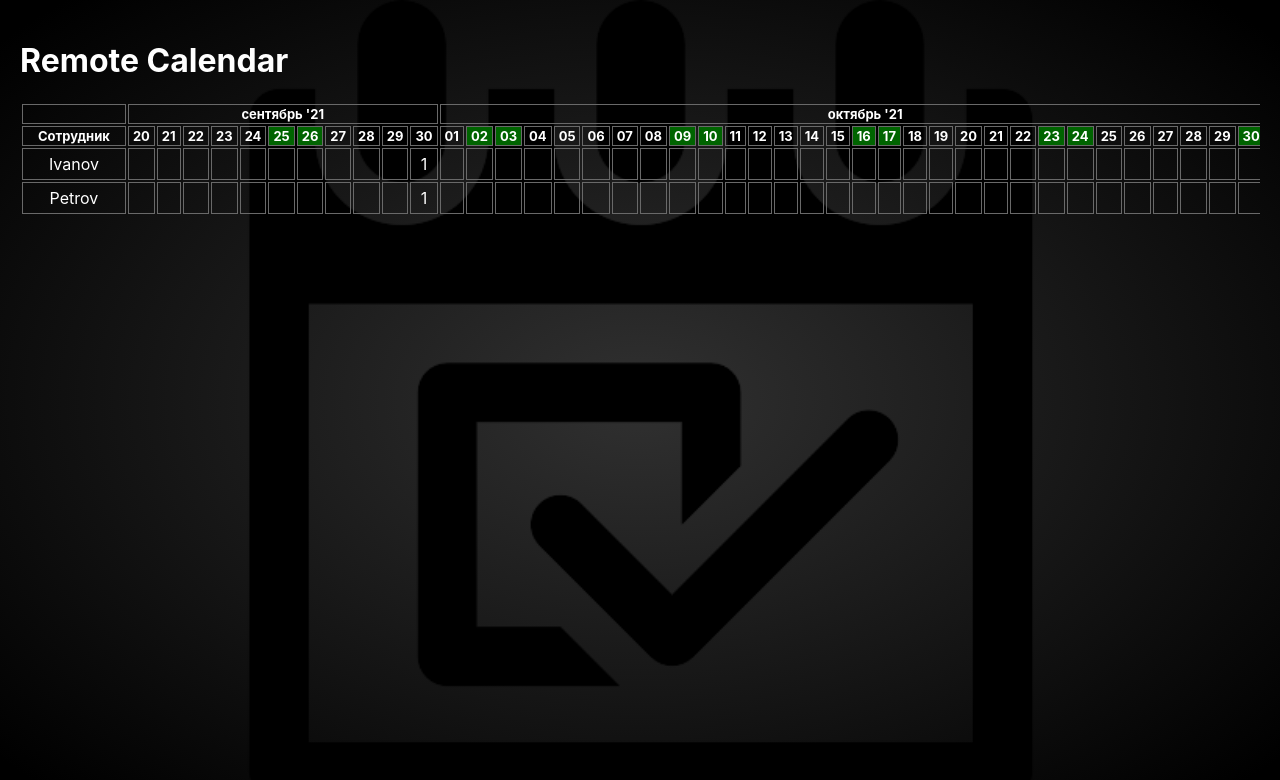
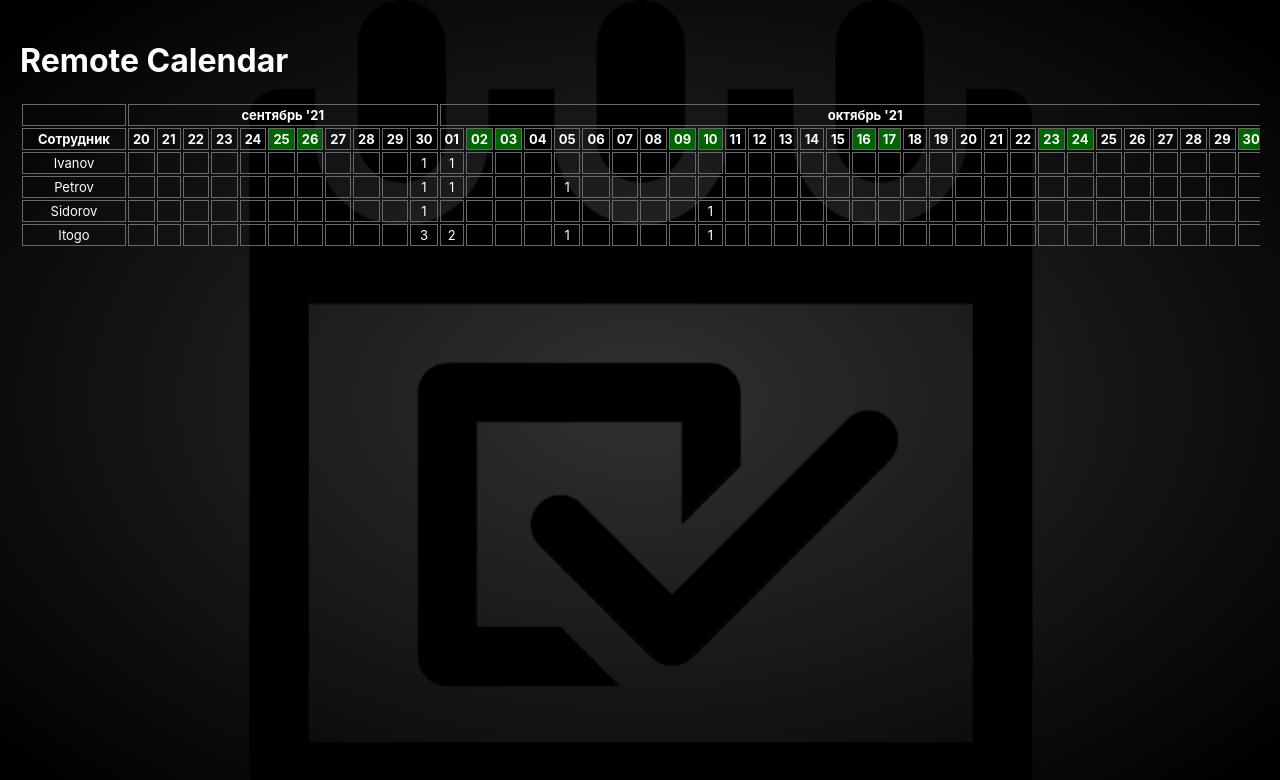
Before and after one commit to SDen4/remote_calendar, a React (Create React App) app: page / in a window 1280 px wide. Shown: the top 780 px of the page. Built offline with nearby package versions, Linux system fonts and the light colour scheme.

Commit message:
total sum logic

```diff
--- a/src/components/Calendar/Calendar.module.css
+++ b/src/components/Calendar/Calendar.module.css
@@ -6,14 +6,27 @@
   border: 1px solid dimgray;
   padding: 0;
   font-size: 13px;
-  line-height: 8px;
+  line-height: 10px;
   cursor: default;
   transition: 0.3s;
 }
 
 .tableCell {
+  font-size: 13px;
+  line-height: 10px;
   text-align: center;
   background-color: transparent;
   border: 1px solid dimgray;
   padding: 5px 4px;
 }
+
+.cell {
+  padding: 5px 4px;
+  box-sizing: border-box;
+  color: #fff;
+  text-align: center;
+  background-color: transparent;
+  border: 1px solid dimgray;
+  font-size: 13px;
+  line-height: 10px;
+}
--- a/src/components/Calendar/Calendar.tsx
+++ b/src/components/Calendar/Calendar.tsx
@@ -30,6 +30,7 @@ const Calendar: React.FC = () => {
           </tr>
         ))}
       </thead>
+
       <tbody {...getTableBodyProps()}>
         {rows.map((row) => {
           prepareRow(row);
--- a/src/components/Calendar/assets/columns.module.css
+++ b/src/components/Calendar/assets/columns.module.css
@@ -23,3 +23,7 @@
   padding-left: 15px;
   padding-right: 15px;
 }
+
+.headerTopCell:hover {
+  background-color: transparent;
+}
--- a/src/components/Calendar/assets/columns.tsx
+++ b/src/components/Calendar/assets/columns.tsx
@@ -39,6 +39,15 @@ for (let i = 0; i < datesRange.length; i++) {
       accessor: `accessor_${datesRange[i].date.slice(0, 2)}${datesRange[
         i
       ].date.slice(3, 5)}${datesRange[i].date.slice(6, 8)}`,
+      Cell: (cell: any) => {
+        if (cell.row.index + 1 === cell.rows.length) {
+          const sortArr = cell.data.filter((el: any) =>
+            Object.keys(el).join(' ').includes(cell.column.id),
+          );
+          return <div>{sortArr.length ? sortArr.length : ''}</div>;
+        }
+        return <div>{cell.value}</div>;
+      },
     });
   } else {
     monthDays.push({
@@ -57,13 +66,22 @@ for (let i = 0; i < datesRange.length; i++) {
       accessor: `accessor_${datesRange[i].date.slice(0, 2)}${datesRange[
         i
       ].date.slice(3, 5)}${datesRange[i].date.slice(6, 8)}`,
+      Cell: (cell: any) => {
+        if (cell.row.index + 1 === cell.rows.length) {
+          const sortArr = cell.data.filter((el: any) =>
+            Object.keys(el).join(' ').includes(cell.column.id),
+          );
+          return <div>{sortArr.length ? sortArr.length : ''}</div>;
+        }
+        return <div>{cell.value}</div>;
+      },
     });
 
     columns.push({
       Header: (
-        <div className={styles.cell}>{`${monthsNames(
-          currDayMonth,
-        )} '${year}`}</div>
+        <div
+          className={clsx(styles.cell, styles.headerTopCell)}
+        >{`${monthsNames(currDayMonth)} '${year}`}</div>
       ),
       accessor: currDayMonth,
       columns: [...monthDays],
--- a/src/components/Calendar/assets/data.ts
+++ b/src/components/Calendar/assets/data.ts
@@ -2,10 +2,21 @@ const data: any = [
   {
     name: 'Ivanov',
     accessor_300921: 1,
+    accessor_011021: 1,
   },
   {
     name: 'Petrov',
     accessor_300921: 1,
+    accessor_011021: 1,
+    accessor_051021: 1,
+  },
+  {
+    name: 'Sidorov',
+    accessor_300921: 1,
+    accessor_101021: 1,
+  },
+  {
+    name: 'Itogo',
   },
 ];
 
```
